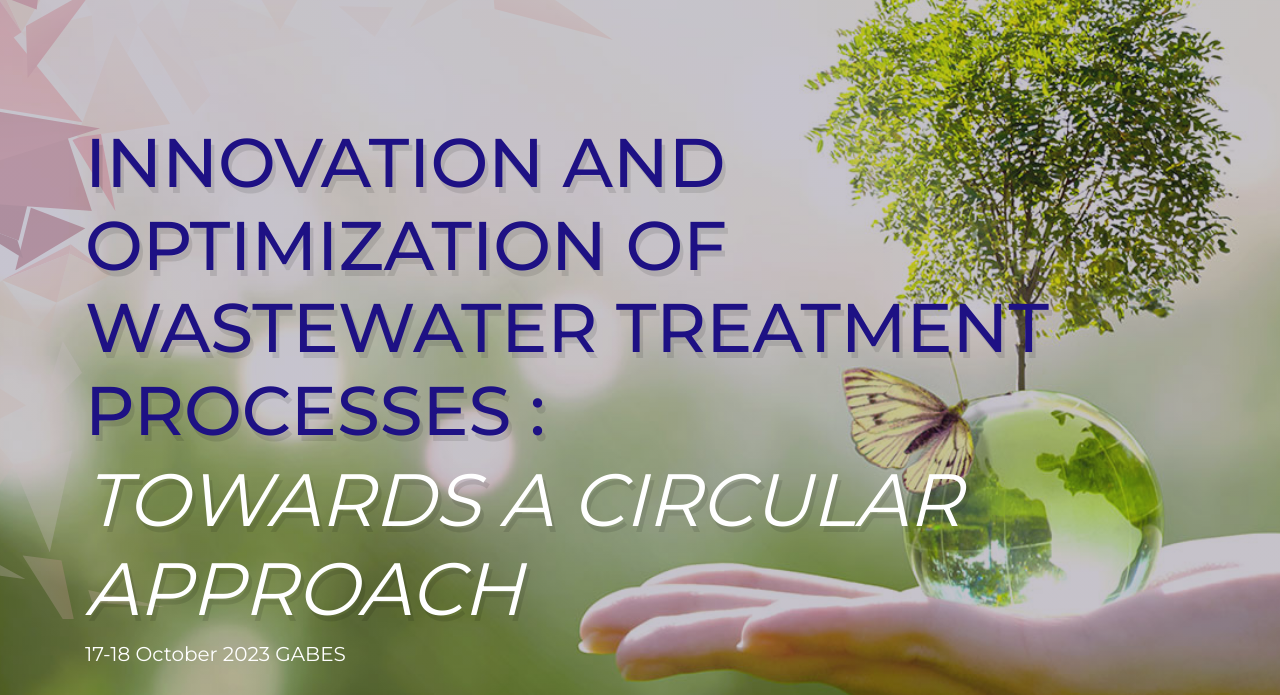
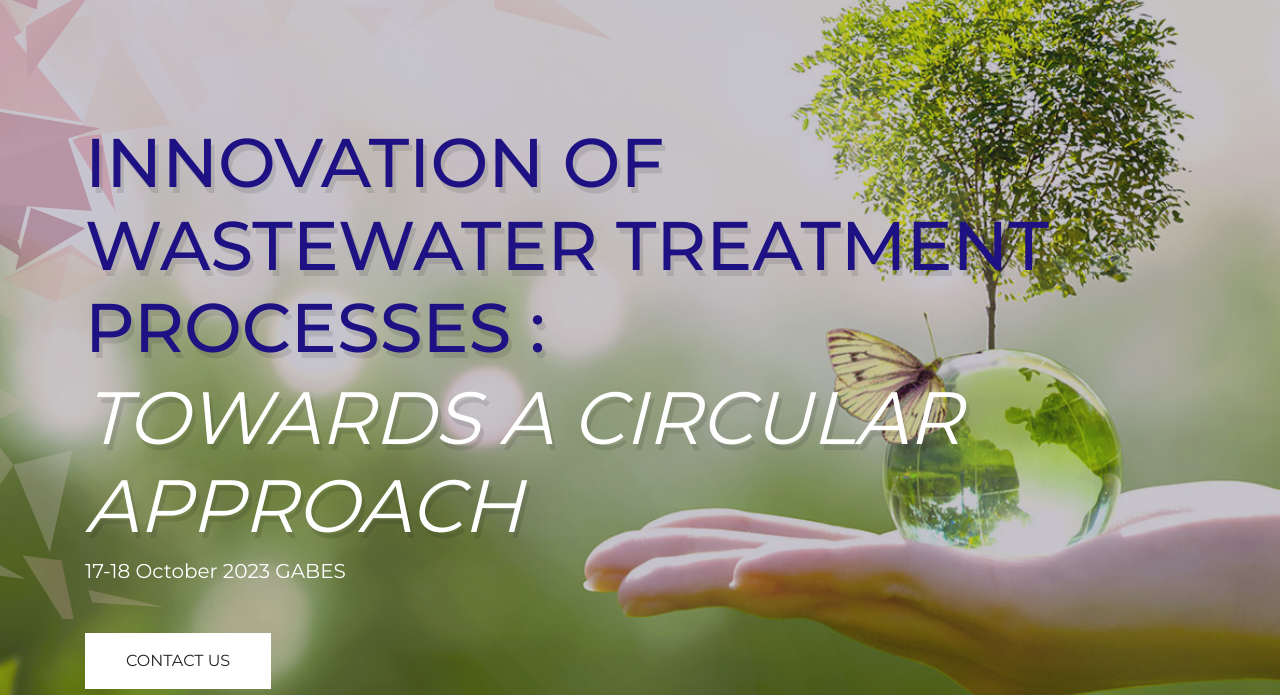
Before and after one commit to Foha2001/conf.github.io, a website: page theme/index.html in a window 1280 px wide. Shown: the part 131-826 px from the top of the page. Drawn offline with Linux system fonts and the light colour scheme; some packages are replaced by stand-ins of ours.

Commit message:
change title

```diff
--- a/theme/index.html
+++ b/theme/index.html
@@ -104,7 +104,7 @@
 			<div class="col-lg-12">
 				<!-- Content Block -->
 				<div class="block">
-					<h1>Innovation and Optimization of Wastewater Treatment Processes :  </h1>
+					<h1>Innovation of Wastewater Treatment Processes :  </h1>
 					<h2>Towards a Circular Approach</h2>
 					<h6>17-18 October 2023 GABES</h6>
 					<!-- Action Button -->
```
